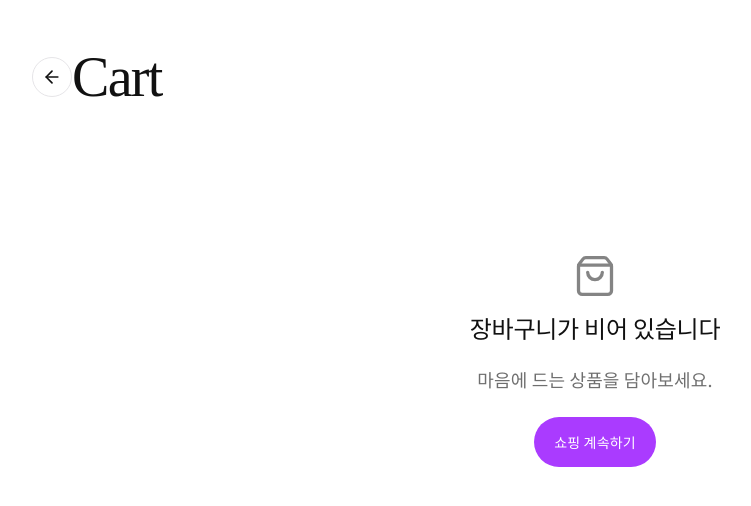
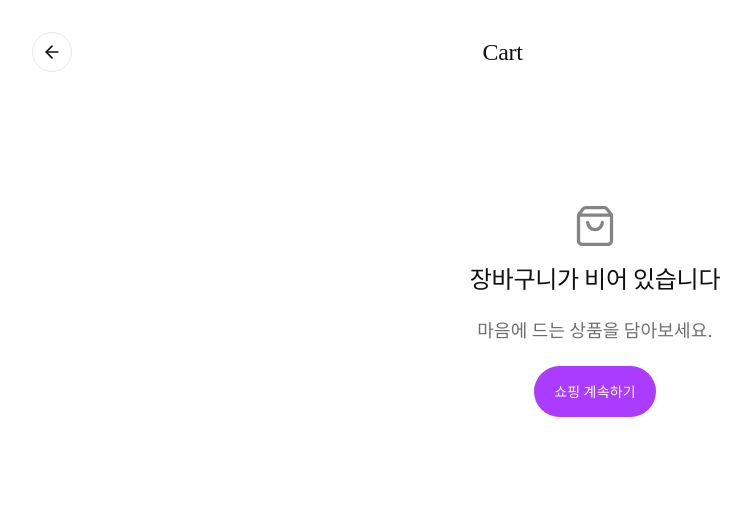
Before and after one commit to moimoiyk80-maker/minimal-ecommerce, a React (Vite) app: page /cart in a window 1280 px wide. Shown: the top 506 px of the page, without its empty margins (45-796 px from the left). Built offline with nearby package versions, Linux system fonts and the light colour scheme.

Commit message:
cartpagr

```diff
--- a/src/pages/CartPage.jsx
+++ b/src/pages/CartPage.jsx
@@ -41,7 +41,7 @@ function CartPage() {
               <ArrowLeft size={20} />
             </Link>
 
-            <h1>Cart</h1>
+            <h2>Cart</h2>
 
           </div>
 
```
